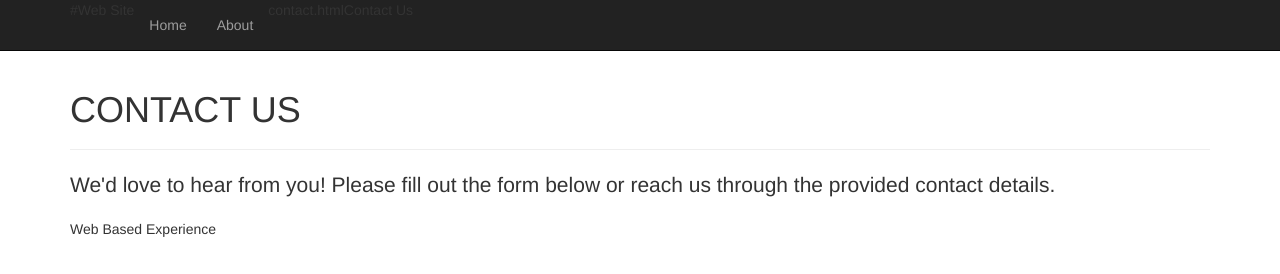
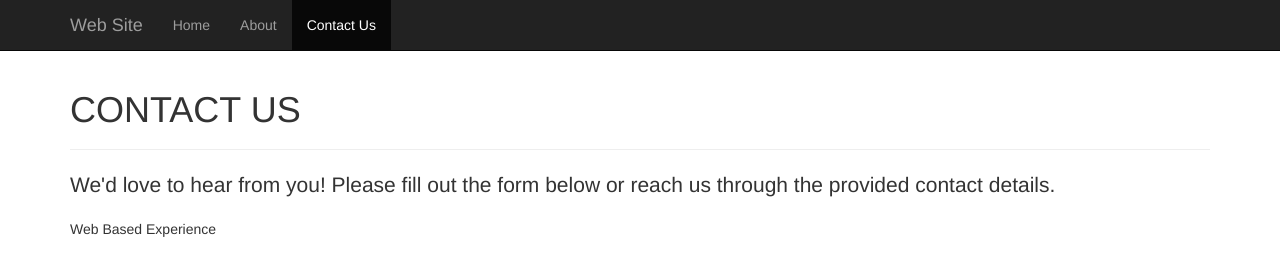
Before and after one commit to rajeshmerala/websdk, a plain HTML site: page contact-us.html in a window 1280 px wide. Drawn offline with nearby package versions, Linux system fonts and the light colour scheme.

Commit message:
Update contact-us.html

```diff
--- a/contact-us.html
+++ b/contact-us.html
@@ -1,3 +1,4 @@
+
 <!DOCTYPE html>
 <html lang="en">
 <head>
@@ -28,18 +29,17 @@
         <span class="icon-bar"></span>
         <span class="icon-bar"></span>
       </button>
-      #Web Site</a>
+      <a class="navbar-brand" href="#">Web Site</a>
     </div>
     <div id="navbar" class="collapse navbar-collapse">
       <ul class="nav navbar-nav">
-       <li><a href="index.html">Home</a></li>
+        <li><a href="index.html">Home</a></li>
         <li><a href="about.html">About</a></li>
-        <li class="active">contact.htmlContact Us</a></li>
+        <li class="active"><a href="contact-us.html">Contact Us</a></li>
       </ul>
-    </div>
+    </div><!--/.nav-collapse -->
   </div>
 </nav>
-
 <div id="main-container" class="container">
   <div class="page-header">
     <h1>CONTACT US</h1>
@@ -51,8 +51,5 @@
 
   <div id="webbased">Web Based Experience</div>
 </div>
-
-
 </body>
-
 </html>
```
